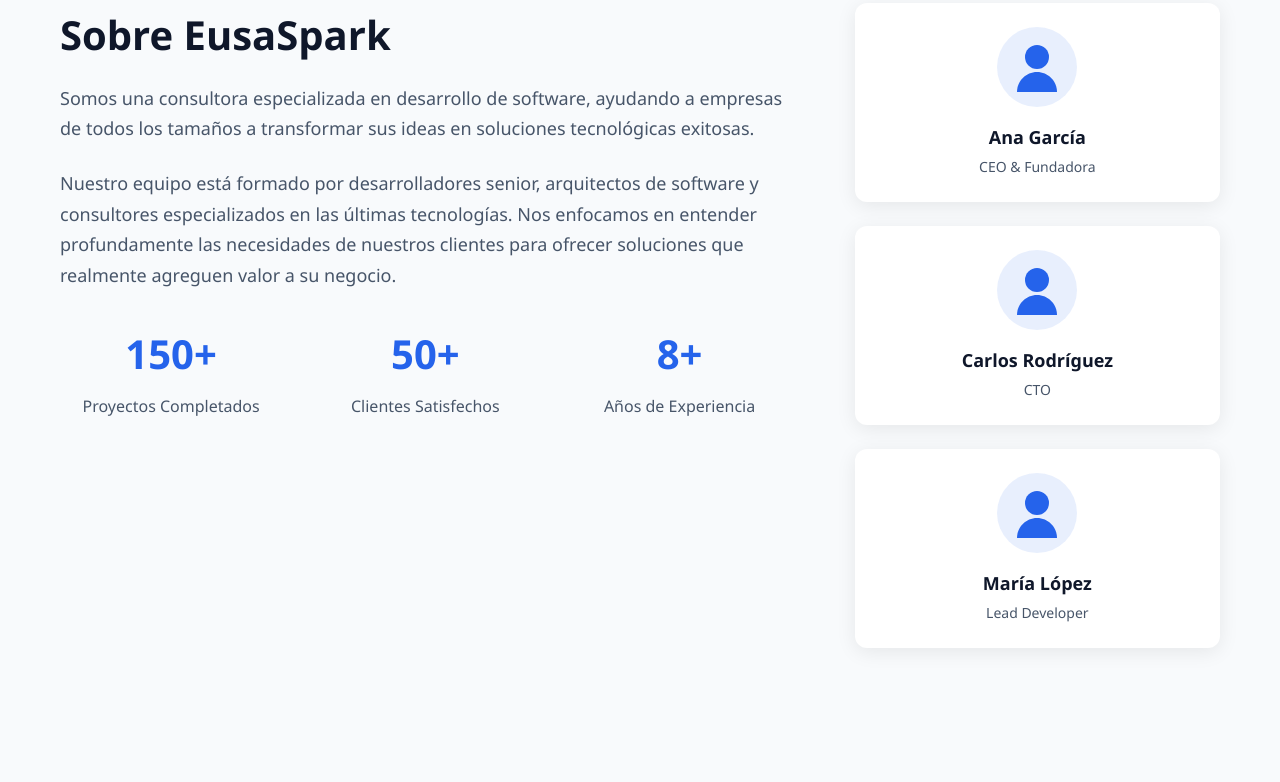
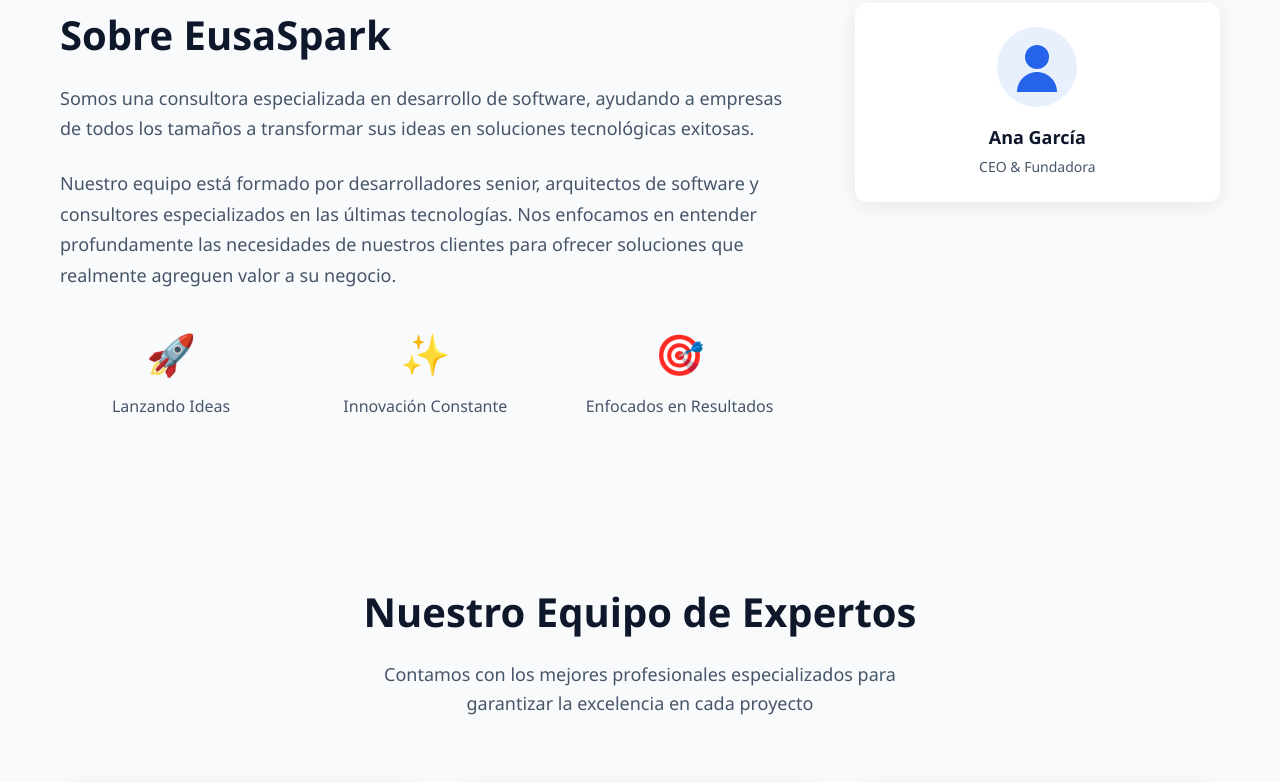
Before and after one commit to EusaHack/EusaBusiness, a plain HTML site: page index.html in a window 1280 px wide. Shown: the part 3115-3897 px from the top of the page. Drawn offline with Linux system fonts and the light colour scheme.

Commit message:
[FEATURE] cambio de estructura (ceo)

```diff
--- a/index.html
+++ b/index.html
@@ -268,16 +268,16 @@
                     </p>
                     <div class="stats">
                         <div class="stat">
-                            <span class="stat-number">150+</span>
-                            <span class="stat-label">Proyectos Completados</span>
+                            <span class="stat-number">🚀</span>
+                            <span class="stat-label">Lanzando Ideas</span>
                         </div>
                         <div class="stat">
-                            <span class="stat-number">50+</span>
-                            <span class="stat-label">Clientes Satisfechos</span>
+                            <span class="stat-number">✨</span>
+                            <span class="stat-label">Innovación Constante</span>
                         </div>
                         <div class="stat">
-                            <span class="stat-number">8+</span>
-                            <span class="stat-label">Años de Experiencia</span>
+                            <span class="stat-number">🎯</span>
+                            <span class="stat-label">Enfocados en Resultados</span>
                         </div>
                     </div>
                 </div>
@@ -293,28 +293,7 @@
                         <h4 class="member-name">Ana García</h4>
                         <p class="member-role">CEO & Fundadora</p>
                     </div>
-                    <div class="team-member">
-                        <div class="member-avatar">
-                            <svg width="80" height="80" viewBox="0 0 80 80" fill="none" xmlns="http://www.w3.org/2000/svg">
-                                <circle cx="40" cy="40" r="40" fill="#2563eb" opacity="0.1"/>
-                                <circle cx="40" cy="30" r="12" fill="#2563eb"/>
-                                <path d="M20 65c0-11 9-20 20-20s20 9 20 20" fill="#2563eb"/>
-                            </svg>
-                        </div>
-                        <h4 class="member-name">Carlos Rodríguez</h4>
-                        <p class="member-role">CTO</p>
-                    </div>
-                    <div class="team-member">
-                        <div class="member-avatar">
-                            <svg width="80" height="80" viewBox="0 0 80 80" fill="none" xmlns="http://www.w3.org/2000/svg">
-                                <circle cx="40" cy="40" r="40" fill="#2563eb" opacity="0.1"/>
-                                <circle cx="40" cy="30" r="12" fill="#2563eb"/>
-                                <path d="M20 65c0-11 9-20 20-20s20 9 20 20" fill="#2563eb"/>
-                            </svg>
-                        </div>
-                        <h4 class="member-name">María López</h4>
-                        <p class="member-role">Lead Developer</p>
-                    </div>
+
                 </div>
             </div>
         </div>
--- a/styles.css
+++ b/styles.css
@@ -355,6 +355,29 @@ section {
     gap: 1.5rem;
 }
 
+/* Estilo para team-grid con un solo miembro */
+.team-grid-single {
+    display: flex;
+    justify-content: center;
+    align-items: center;
+}
+
+.team-grid-single .team-member {
+    max-width: 300px;
+    width: 100%;
+}
+
+/* Responsive para team-grid-single */
+@media (max-width: 768px) {
+    .team-grid-single {
+        justify-content: center;
+    }
+
+    .team-grid-single .team-member {
+        max-width: 250px;
+    }
+}
+
 .team-member {
     text-align: center;
     background: var(--white);
```
